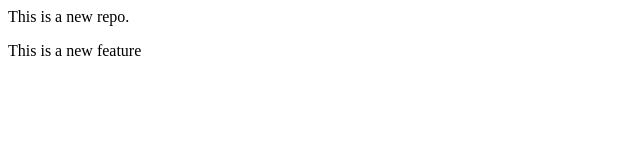
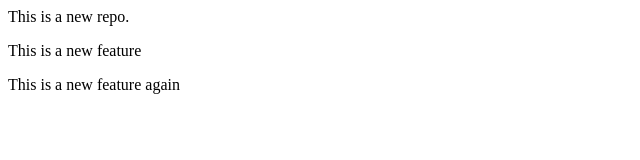
Before and after one commit to codekaroayush/localrepo, a plain HTML site: page index.html in a window 1280 px wide. Shown: the whole page, without its empty margins (0-640 px from the left). Drawn offline with Linux system fonts and the light colour scheme.

Commit message:
add new feature again

```diff
--- a/index.html
+++ b/index.html
@@ -4,3 +4,6 @@
 <p>
     This is a new feature
 </p>
+<p>
+    This is a new feature again
+</p>
```
